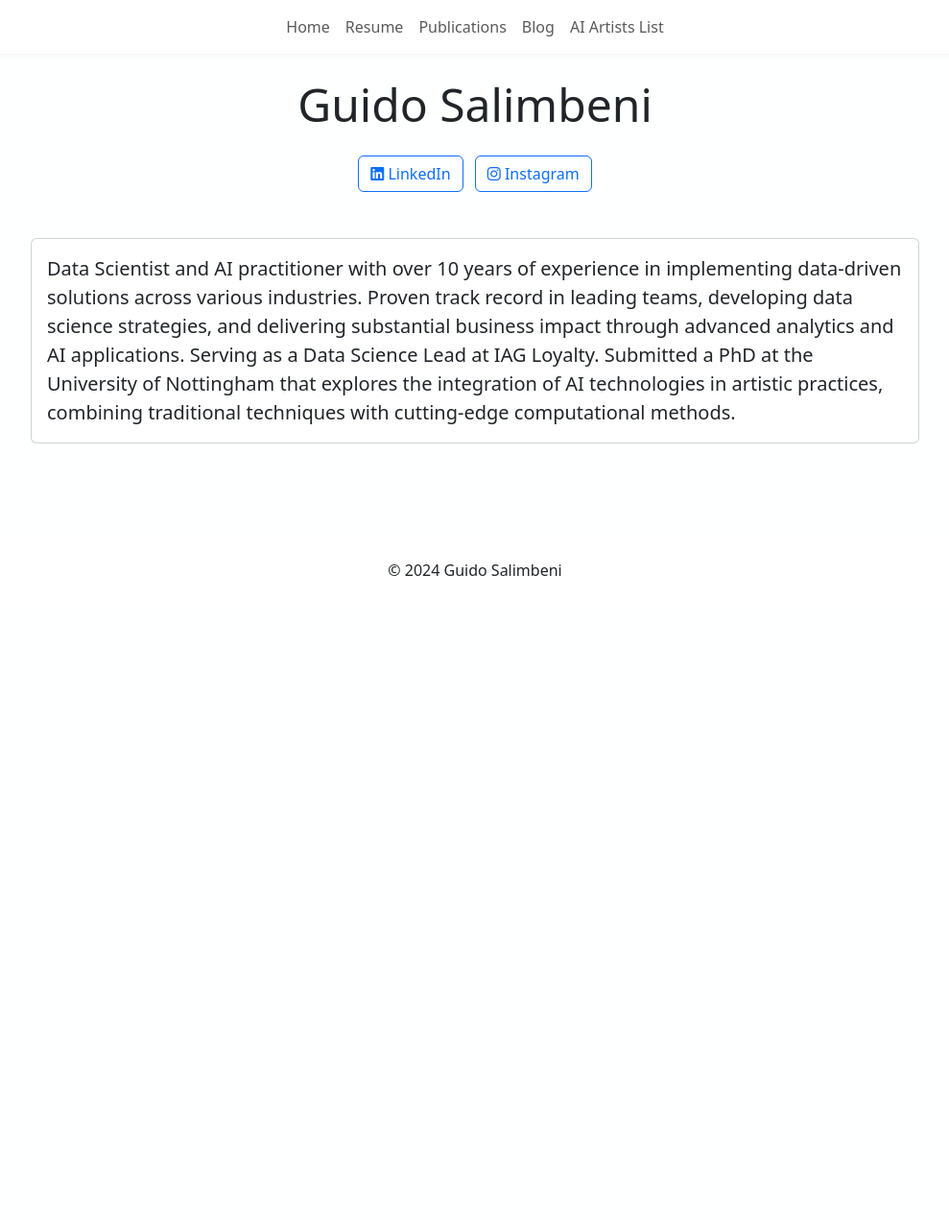
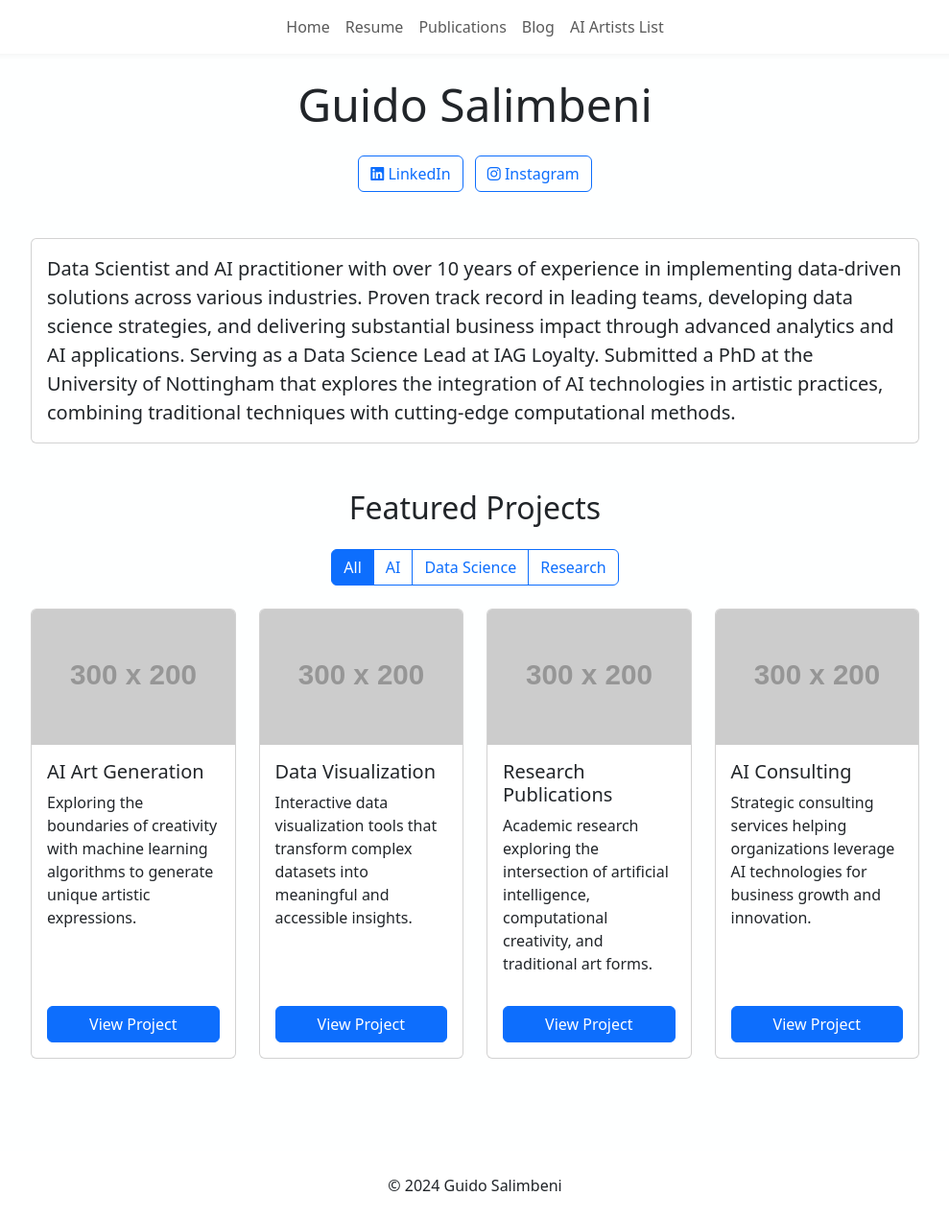
Before and after one commit to Guidosalimbeni/guidosalimbeni.github.io, a Jekyll site: the page built from index.html, in a window 1280 px wide. Shown: the whole page at 96% size, without its empty margins (145-1134 px from the left). Built offline with Jekyll 4.4.1, drawn with Linux system fonts in a browser that asks for light colours; before the commit the page ends 900 px from its top, so only the background shows below that.

Commit message:
new site

```diff
--- a/_layouts/default.html
+++ b/_layouts/default.html
@@ -74,5 +74,8 @@
 
     <!-- Bootstrap JS -->
     <script src="https://cdn.jsdelivr.net/npm/bootstrap@5.3.2/dist/js/bootstrap.bundle.min.js"></script>
+
+    <!-- jQuery for additional functionality -->
+    <script src="https://code.jquery.com/jquery-3.6.0.min.js"></script>
   </body>
 </html>
--- a/index.html
+++ b/index.html
@@ -46,6 +46,53 @@ layout: default
           </div>
         </div>
       </section>
+
+      <!-- Projects Section -->
+      <section id="projects" class="projects-section mb-5">
+        <h2 class="text-center mb-4">Featured Projects</h2>
+
+        <!-- Optional Filter Buttons -->
+        <div class="text-center mb-4">
+          <div class="btn-group" role="group" aria-label="Project filters">
+            <button
+              type="button"
+              class="btn btn-outline-primary filter-btn active"
+              data-category="all"
+            >
+              All
+            </button>
+            <button
+              type="button"
+              class="btn btn-outline-primary filter-btn"
+              data-category="ai"
+            >
+              AI
+            </button>
+            <button
+              type="button"
+              class="btn btn-outline-primary filter-btn"
+              data-category="data"
+            >
+              Data Science
+            </button>
+            <button
+              type="button"
+              class="btn btn-outline-primary filter-btn"
+              data-category="research"
+            >
+              Research
+            </button>
+          </div>
+        </div>
+
+        <!-- Dynamic Projects Container -->
+        <div id="projects-container" class="row g-4">
+          <!-- Projects will be loaded dynamically via JavaScript -->
+        </div>
+      </section>
     </div>
   </div>
 </div>
+
+<!-- Custom JS -->
+<script src="js/main.js"></script>
--- /dev/null
+++ b/js/main.js
@@ -0,0 +1,128 @@
+document.addEventListener("DOMContentLoaded", function () {
+  // Project data - can be replaced with real data later
+  const projectsData = [
+    {
+      id: 1,
+      title: "AI Art Generation",
+      description:
+        "Exploring the boundaries of creativity with machine learning algorithms to generate unique artistic expressions.",
+      image: "https://via.placeholder.com/300x200",
+      url: "#project1",
+    },
+    {
+      id: 2,
+      title: "Data Visualization",
+      description:
+        "Interactive data visualization tools that transform complex datasets into meaningful and accessible insights.",
+      image: "https://via.placeholder.com/300x200",
+      url: "#project2",
+    },
+    {
+      id: 3,
+      title: "Research Publications",
+      description:
+        "Academic research exploring the intersection of artificial intelligence, computational creativity, and traditional art forms.",
+      image: "https://via.placeholder.com/300x200",
+      url: "#project3",
+    },
+    {
+      id: 4,
+      title: "AI Consulting",
+      description:
+        "Strategic consulting services helping organizations leverage AI technologies for business growth and innovation.",
+      image: "https://via.placeholder.com/300x200",
+      url: "#project4",
+    },
+  ];
+
+  // Function to create a project card element
+  function createProjectCard(project) {
+    return `
+      <div class="col-md-6 col-lg-3" data-project-id="${project.id}">
+        <div class="project-card card h-100">
+          <img
+            src="${project.image}"
+            class="card-img-top"
+            alt="${project.title}"
+          />
+          <div class="card-body d-flex flex-column">
+            <h5 class="card-title">${project.title}</h5>
+            <p class="card-text flex-grow-1">${project.description}</p>
+            <a href="${project.url}" class="btn btn-primary mt-3 project-link">View Project</a>
+          </div>
+        </div>
+      </div>
+    `;
+  }
+
+  // Function to render all projects
+  function renderProjects() {
+    const projectsContainer = document.getElementById("projects-container");
+    if (!projectsContainer) return;
+
+    projectsContainer.innerHTML = "";
+
+    projectsData.forEach((project) => {
+      projectsContainer.innerHTML += createProjectCard(project);
+    });
+
+    // Add event listeners after rendering
+    attachEventListeners();
+  }
+
+  // Function to attach event listeners to project cards
+  function attachEventListeners() {
+    // Add hover effect class
+    document.querySelectorAll(".project-card").forEach((card) => {
+      card.addEventListener("mouseenter", function () {
+        this.classList.add("project-hover");
+      });
+
+      card.addEventListener("mouseleave", function () {
+        this.classList.remove("project-hover");
+      });
+    });
+
+    // Add click events for project links
+    document.querySelectorAll(".project-link").forEach((link) => {
+      link.addEventListener("click", function (e) {
+        // You can add custom behavior here if needed
+        console.log(`Navigating to: ${this.getAttribute("href")}`);
+        // If you want to prevent default and handle navigation programmatically:
+        // e.preventDefault();
+        // handleProjectNavigation(this.getAttribute('href'));
+      });
+    });
+  }
+
+  // Function to filter projects (can be expanded later)
+  function filterProjects(category) {
+    // This could be implemented to filter projects by category
+    console.log(`Filtering projects by: ${category}`);
+    // For now, just re-render all projects
+    renderProjects();
+  }
+
+  // Initialize the page
+  function init() {
+    renderProjects();
+
+    // Example of how to add a filter control
+    const filterButtons = document.querySelectorAll(".filter-btn");
+    if (filterButtons.length > 0) {
+      filterButtons.forEach((btn) => {
+        btn.addEventListener("click", function () {
+          const category = this.getAttribute("data-category");
+          filterProjects(category);
+
+          // Update active button
+          filterButtons.forEach((b) => b.classList.remove("active"));
+          this.classList.add("active");
+        });
+      });
+    }
+  }
+
+  // Start the application
+  init();
+});
```
Also changed, not shown: css/style.css (+41 -0 lines).
